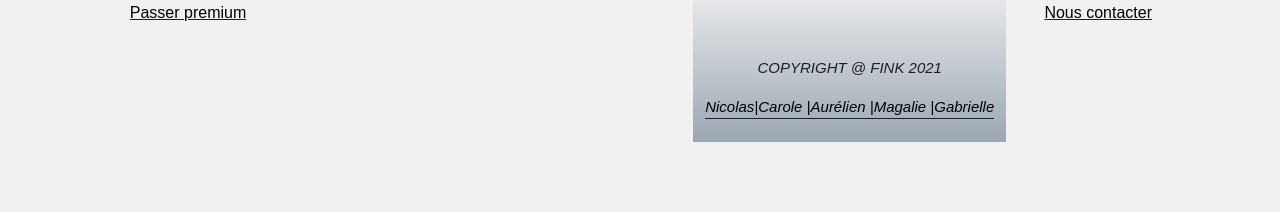
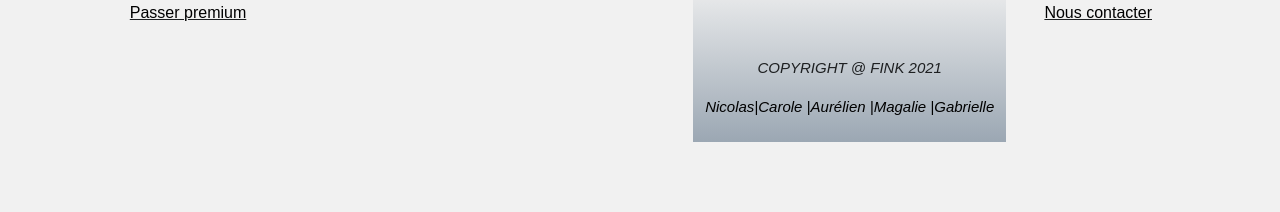
Before and after one commit to F-ink/fink, a Symfony app: template templates/home/view.html.twig in a window 1280 px wide. Shown: the part 811-1023 px from the top of the page. Run offline with Twig, Linux system fonts and the light colour scheme; the template is opened without the code that fills it, so the values that code supplies are empty; form fields are guessed from the names that the template uses; some libraries are stand-ins or nearby versions; some web fonts are replaced.

Commit message:
Update footer.css

```diff
--- a/public/styles/footer.css
+++ b/public/styles/footer.css
@@ -68,12 +68,8 @@
     padding-top: 5rem;
 }
 
-section:first-of-type a {
-    padding-bottom: 1px;
-    border-bottom: #1E2022 1px solid;
-}
 /* bas de page */
-.linkedin{
+.linkedin {
     text-decoration: none;
     display: flex;
     justify-content: center;
```
